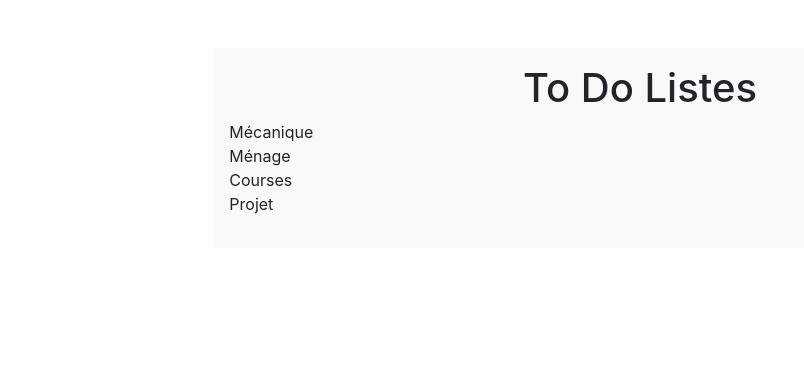
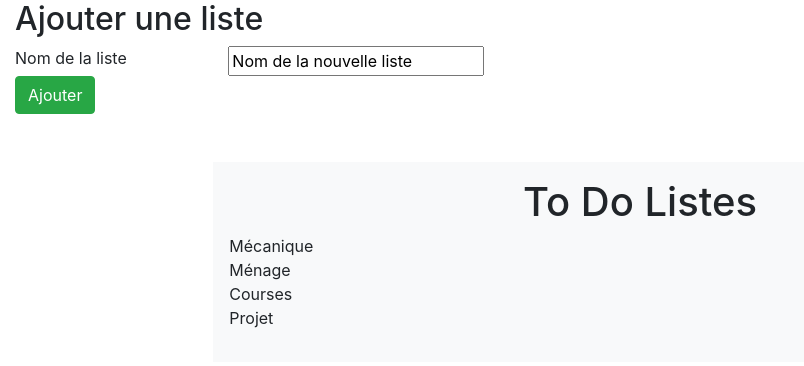
Before and after one commit to jordanbombrun/todoList_angular, an Angular app: page / in a window 1280 px wide. Shown: the top 366 px of the page, without its empty margins (0-804 px from the left). Built offline with nearby package versions, Linux system fonts and the light colour scheme.

Commit message:
ajout d'une liste à la page avec un formulaire

```diff
--- a/src/app/app.component.html
+++ b/src/app/app.component.html
@@ -1,4 +1,18 @@
 <div class="container-fluid">
+
+  <div class="row" id="form">
+    <div class="col"><h2>Ajouter une liste</h2></div>
+  </div>
+  <div class="row">
+    <div class="col-2">Nom de la liste</div>
+    <div class="col-10"><input [(ngModel)]="listName"/></div>
+  </div>
+  <div class="row">
+    <div id="submit" class="col">
+      <button (click)="addList()" class="btn btn-success">Ajouter</button>
+    </div>
+  </div>
+
   <div class="row">
     <div class="my-5 p-3 col-8 offset-2 bg-light">
       <h1 class="text-center">To Do Listes</h1>
--- a/src/app/app.component.ts
+++ b/src/app/app.component.ts
@@ -9,6 +9,7 @@ import List from './models/list.model';
 export class AppComponent {
 
   title = 'toDoListes';
+  listName = "Nom de la nouvelle liste";
   lists = [
     new List("Mécanique"),
     new List("Ménage"),
@@ -16,4 +17,9 @@ export class AppComponent {
     new List("Projet")
   ];
 
+  addList() {
+    this.lists.push(new List(this.listName));
+    console.table(this.lists);
+  }
+
 }
--- a/src/app/app.module.ts
+++ b/src/app/app.module.ts
@@ -5,6 +5,7 @@ import { AppRoutingModule } from './app-routing.module';
 import { AppComponent } from './app.component';
 import { ListComponent } from './list/list.component';
 import { ListItemComponent } from './list-item/list-item.component';
+import {FormsModule} from '@angular/forms';
 
 @NgModule({
   declarations: [
@@ -14,7 +15,8 @@ import { ListItemComponent } from './list-item/list-item.component';
   ],
   imports: [
     BrowserModule,
-    AppRoutingModule
+    AppRoutingModule,
+    FormsModule
   ],
   providers: [],
   bootstrap: [AppComponent]
```
